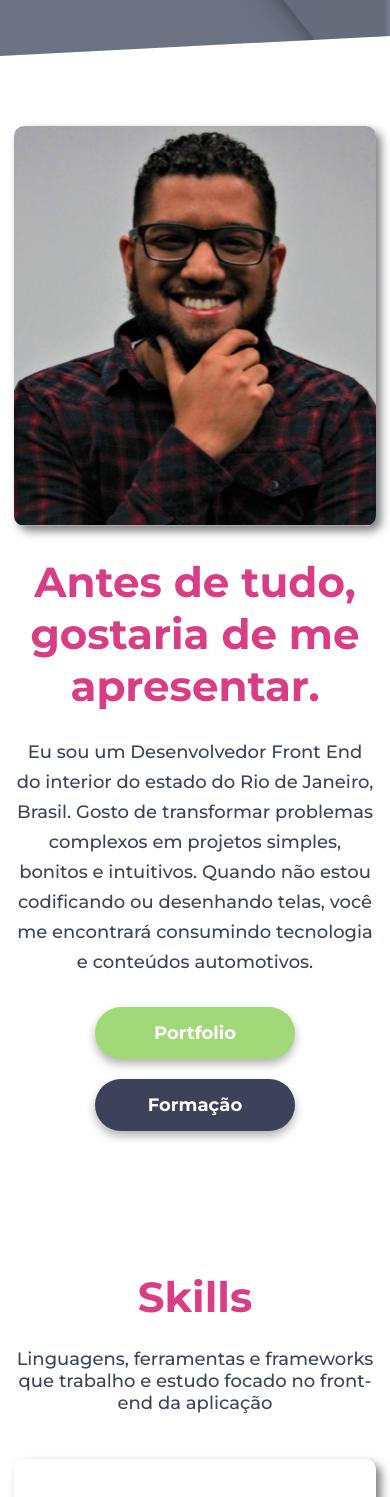
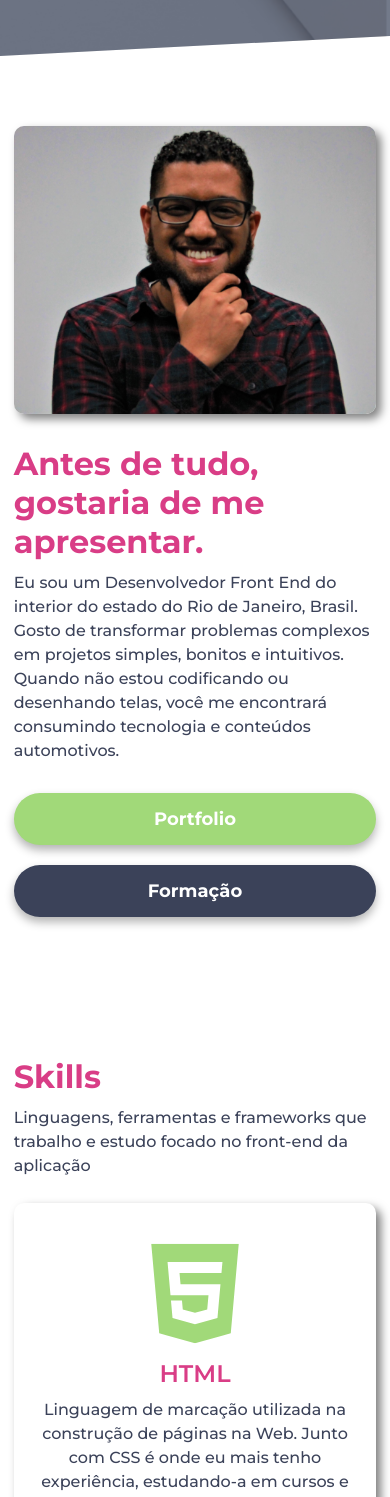
Before and after one commit to jonasborgesweb/portfolio, a React (Create React App) app: page / in a window 390 px wide. Shown: the part 444-1941 px from the top of the page. Built offline with nearby package versions, Linux system fonts and the light colour scheme.

Commit message:
Finish Responsive Skills, Tranning, About

```diff
--- a/src/components/Footer/styles.ts
+++ b/src/components/Footer/styles.ts
@@ -15,10 +15,18 @@ export const ContainerWrapper = styled.div`
   display: flex;
   align-items: center;
   justify-content: space-between;
+
+  @media screen and (max-width: 600px){
+    flex-direction: column;
+  }
 `;
 
 export const Logomarca = styled.div`
   width: 17.6rem;
+
+  @media screen and (max-width: 600px){
+    margin-bottom: 2rem;
+  }
 
   img{
     width: 100%;
@@ -27,6 +35,11 @@ export const Logomarca = styled.div`
 export const Copyright = styled.div`
   display: flex;
   align-items: center;
+
+  @media screen and (max-width: 600px){
+    align-items: flex-start;
+    width: 70%
+  }
 
   svg{
     color: #fff;
@@ -37,5 +50,10 @@ export const Copyright = styled.div`
     font-size: 1.6rem;
     font-weight: 400;
     color: #fff;
+
+    @media screen and (max-width: 600px){
+      margin-top: .3rem;
+      text-align: center;
+    }
   }
 `;
--- a/src/components/Header/styles.ts
+++ b/src/components/Header/styles.ts
@@ -23,6 +23,10 @@ export const ContainerWrapper = styled.div`
 
 export const Logomarca = styled.div`
   width: 9.6rem;
+
+  @media screen and (max-width: 600px){
+    width: 7.6rem;
+  }
 
   img{
     width: 100%
--- a/src/pages/Home/partial/About/styles.ts
+++ b/src/pages/Home/partial/About/styles.ts
@@ -42,6 +42,7 @@ export const Photo = styled.div`
 
   @media screen and (max-width: 600px){
     flex: 0 0 100%;
+    min-height: 288px;
   }
 
 `;
@@ -64,6 +65,12 @@ export const Content = styled.div`
       text-align: center;
     }
 
+    @media screen and (max-width: 600px){
+      text-align: left;
+      font-size: 3.2rem;
+      margin-bottom: 1rem;
+    }
+
     span{
       display: block;
     }
@@ -78,6 +85,12 @@ export const Content = styled.div`
 
     @media screen and (max-width: 900px){
       text-align: center;
+    }
+
+    @media screen and (max-width: 600px){
+      text-align: left;
+      font-size: 1.6rem;
+      line-height: 2.4rem;
     }
   }
 `;
@@ -110,6 +123,10 @@ export const Bottom = styled.div`
     background-color: #a1d979;
     color: #fff;
 
+    @media screen and (max-width: 600px){
+      width: 100%;
+    }
+
     &:hover{
       background-color: ${shade(0.1, '#a1d979')}
     }
--- a/src/pages/Home/partial/Banner/styles.ts
+++ b/src/pages/Home/partial/Banner/styles.ts
@@ -14,6 +14,20 @@ const upDown = keyframes `
 
     100% {
       bottom: 3rem;
+    }
+`;
+
+const upDownMobile = keyframes `
+    0% {
+      bottom: 0;
+    }
+
+    50%{
+      bottom: 1rem;
+    }
+
+    100% {
+      bottom: 0;
     }
 `
 
@@ -66,7 +80,7 @@ export const Container = styled.section`
 
     @media screen and (max-width: 600px){
       bottom: 0;
-      animation: none;
+      animation: ${upDownMobile} 1s  linear infinite;
     }
   }
 `;
--- a/src/pages/Home/partial/Skills/styles.ts
+++ b/src/pages/Home/partial/Skills/styles.ts
@@ -16,12 +16,22 @@ export const ContainerTop = styled.div`
   width: 100%;
   margin: 0 auto 4.5rem;
 
+  @media screen and (max-width: 600px){
+    margin: 0 auto 2.5rem;
+  }
+
   h2{
     font-size: 4.2rem;
     font-weight:700;
     color: #d93d86;
     margin-bottom: 2.5rem;
     text-align: center;
+
+    @media screen and (max-width: 600px){
+      text-align: left;
+      font-size: 3.2rem;
+      margin-bottom: 1rem;
+    }
   }
 
   p{
@@ -29,6 +39,12 @@ export const ContainerTop = styled.div`
     font-weight: 500;
     color: #3b4259;
     text-align: center;
+
+    @media screen and (max-width: 600px){
+      text-align: left;
+      font-size: 1.6rem;
+      line-height: 2.4rem;
+    }
   }
 `;
 
@@ -53,8 +69,16 @@ export const Card = styled.div`
   padding: 4rem 3.5rem;
   transition: .3s ease;
 
+  @media screen and (max-width: 600px){
+    padding: 4rem 1rem;
+  }
+
   &:hover{
     transform: translateY(-1rem);
+
+    @media screen and (max-width: 600px){
+      transform: translateY(0);
+    }
   }
 `;
 export const CardIcone = styled.div`
@@ -79,5 +103,10 @@ export const CardContent = styled.div`
     font-weight: 500;
     color: #3b4259;
     text-align: center;
+
+    @media screen and (max-width: 600px){
+      font-size: 1.6rem;
+      line-height: 2.4rem;
+    }
   }
 `;
--- a/src/pages/Home/partial/Training/styles.ts
+++ b/src/pages/Home/partial/Training/styles.ts
@@ -22,6 +22,12 @@ export const ContainerTop = styled.div`
     color: #d93d86;
     margin-bottom: 2.5rem;
     text-align: center;
+
+    @media screen and (max-width: 600px){
+      text-align: left;
+      font-size: 3.2rem;
+      margin-bottom: 1rem;
+    }
   }
 
   p{
@@ -29,6 +35,12 @@ export const ContainerTop = styled.div`
     font-weight: 500;
     color: #3b4259;
     text-align: center;
+
+    @media screen and (max-width: 600px){
+      text-align: left;
+      font-size: 1.6rem;
+      line-height: 2.4rem;
+    }
   }
 `;
 
```
